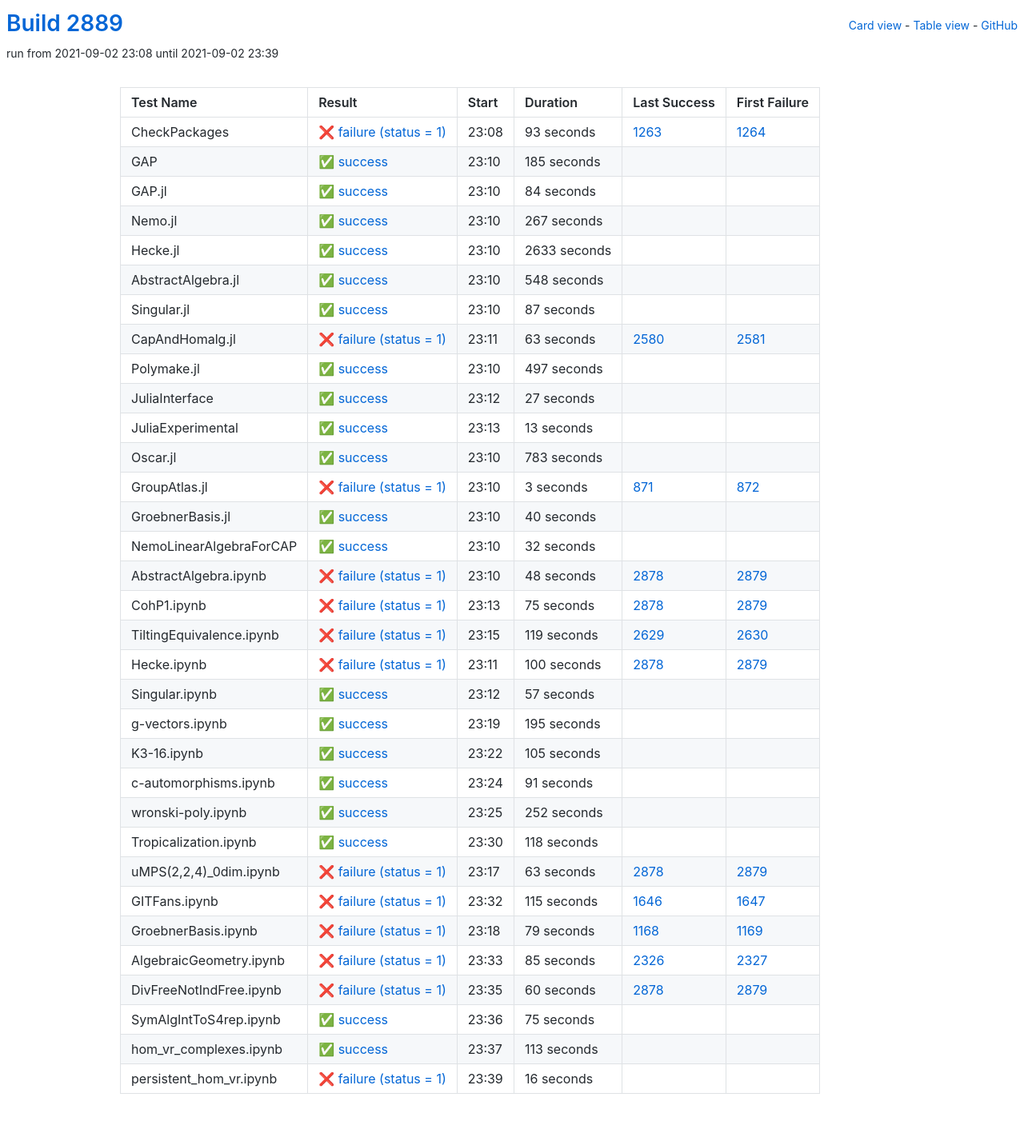
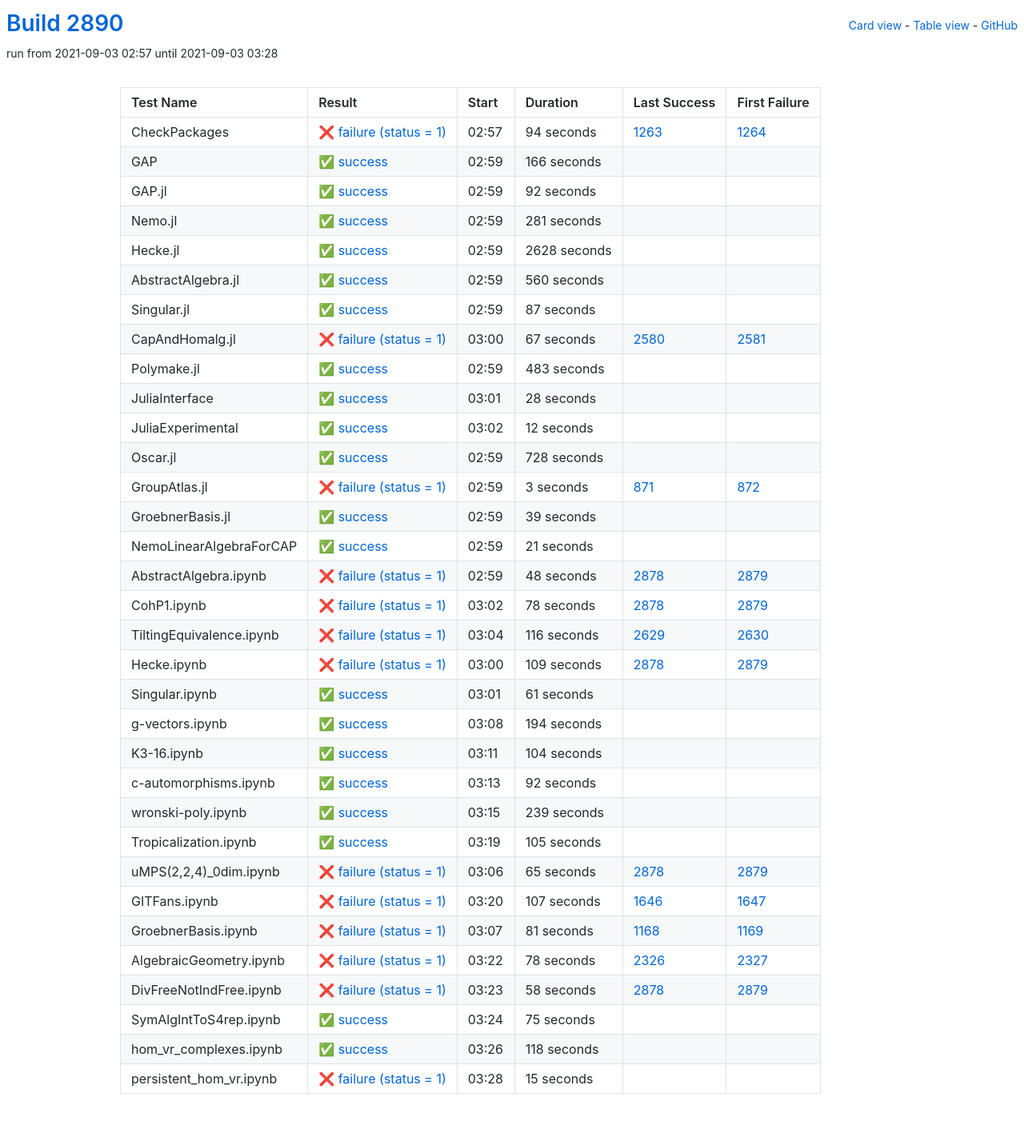
Before and after one commit to oscar-system/oscar-ci-status-stable, a Jekyll site: the page built from table.html, in a window 1280 px wide. Shown: the whole page at 80% size. Built offline with Jekyll 4.4.1, drawn with Linux system fonts in a browser that asks for light colours.

Commit message:
Build #2890

```diff
--- a/_data/ci.yml
+++ b/_data/ci.yml
@@ -1,6 +1,6 @@
 ---
-build: 2889
-build_url: https://oscarci.mathematik.uni-kl.de/job/oscar-stable/2889/
+build: 2890
+build_url: https://oscarci.mathematik.uni-kl.de/job/oscar-stable/2890/
 job: oscar-stable
 organization: oscar-system
 repo: oscar-ci-status-stable
@@ -8,80 +8,80 @@ repourl: https://github.com/oscar-system/oscar-ci-status-stable
 tests:
 - name: CheckPackages
   id: checkpackages
-  log: https://oscarci.mathematik.uni-kl.de/job/oscar-stable/2889/artifact/logs/build-2889/CheckPackages.log
-  start: 2021-09-02 23:08
+  log: https://oscarci.mathematik.uni-kl.de/job/oscar-stable/2890/artifact/logs/build-2890/CheckPackages.log
+  start: 2021-09-03 02:57
   success: false
   exitcode: 1
   status: failure
-  duration: 93
+  duration: 94
   last_success: 1263
   last_success_url: https://oscarci.mathematik.uni-kl.de/job/oscar-stable/1263/
   first_failure: 1264
   first_failure_url: https://oscarci.mathematik.uni-kl.de/job/oscar-stable/1264/
 - name: GAP
   id: gap
-  log: https://oscarci.mathematik.uni-kl.de/job/oscar-stable/2889/artifact/logs/build-2889/GAP.log
-  start: 2021-09-02 23:10
+  log: https://oscarci.mathematik.uni-kl.de/job/oscar-stable/2890/artifact/logs/build-2890/GAP.log
+  start: 2021-09-03 02:59
   success: true
   exitcode: 0
   status: success
-  duration: 185
+  duration: 166
   last_success: false
   last_success_url:
   first_failure: false
   first_failure_url:
 - name: GAP.jl
   id: gap-jl
-  log: https://oscarci.mathematik.uni-kl.de/job/oscar-stable/2889/artifact/logs/build-2889/GAP.jl.log
-  start: 2021-09-02 23:10
+  log: https://oscarci.mathematik.uni-kl.de/job/oscar-stable/2890/artifact/logs/build-2890/GAP.jl.log
+  start: 2021-09-03 02:59
   success: true
   exitcode: 0
   status: success
-  duration: 84
+  duration: 92
   last_success: false
   last_success_url:
   first_failure: false
   first_failure_url:
 - name: Nemo.jl
   id: nemo-jl
-  log: https://oscarci.mathematik.uni-kl.de/job/oscar-stable/2889/artifact/logs/build-2889/Nemo.jl.log
-  start: 2021-09-02 23:10
+  log: https://oscarci.mathematik.uni-kl.de/job/oscar-stable/2890/artifact/logs/build-2890/Nemo.jl.log
+  start: 2021-09-03 02:59
   success: true
   exitcode: 0
   status: success
-  duration: 267
+  duration: 281
   last_success: false
   last_success_url:
   first_failure: false
   first_failure_url:
 - name: Hecke.jl
   id: hecke-jl
-  log: https://oscarci.mathematik.uni-kl.de/job/oscar-stable/2889/artifact/logs/build-2889/Hecke.jl.log
-  start: 2021-09-02 23:10
+  log: https://oscarci.mathematik.uni-kl.de/job/oscar-stable/2890/artifact/logs/build-2890/Hecke.jl.log
+  start: 2021-09-03 02:59
   success: true
   exitcode: 0
   status: success
-  duration: 2633
+  duration: 2628
   last_success: false
   last_success_url:
   first_failure: false
   first_failure_url:
 - name: AbstractAlgebra.jl
   id: abstractalgebra-jl
-  log: https://oscarci.mathematik.uni-kl.de/job/oscar-stable/2889/artifact/logs/build-2889/AbstractAlgebra.jl.log
-  start: 2021-09-02 23:10
+  log: https://oscarci.mathematik.uni-kl.de/job/oscar-stable/2890/artifact/logs/build-2890/AbstractAlgebra.jl.log
+  start: 2021-09-03 02:59
   success: true
   exitcode: 0
   status: success
-  duration: 548
+  duration: 560
   last_success: false
   last_success_url:
   first_failure: false
   first_failure_url:
 - name: Singular.jl
   id: singular-jl
-  log: https://oscarci.mathematik.uni-kl.de/job/oscar-stable/2889/artifact/logs/build-2889/Singular.jl.log
-  start: 2021-09-02 23:10
+  log: https://oscarci.mathematik.uni-kl.de/job/oscar-stable/2890/artifact/logs/build-2890/Singular.jl.log
+  start: 2021-09-03 02:59
   success: true
   exitcode: 0
   status: success
@@ -92,68 +92,68 @@ tests:
   first_failure_url:
 - name: CapAndHomalg.jl
   id: capandhomalg-jl
-  log: https://oscarci.mathematik.uni-kl.de/job/oscar-stable/2889/artifact/logs/build-2889/CapAndHomalg.jl.log
-  start: 2021-09-02 23:11
+  log: https://oscarci.mathematik.uni-kl.de/job/oscar-stable/2890/artifact/logs/build-2890/CapAndHomalg.jl.log
+  start: 2021-09-03 03:00
   success: false
   exitcode: 1
   status: failure
-  duration: 63
+  duration: 67
   last_success: 2580
   last_success_url: https://oscarci.mathematik.uni-kl.de/job/oscar-stable/2580/
   first_failure: 2581
   first_failure_url: https://oscarci.mathematik.uni-kl.de/job/oscar-stable/2581/
 - name: Polymake.jl
   id: polymake-jl
-  log: https://oscarci.mathematik.uni-kl.de/job/oscar-stable/2889/artifact/logs/build-2889/Polymake.jl.log
-  start: 2021-09-02 23:10
+  log: https://oscarci.mathematik.uni-kl.de/job/oscar-stable/2890/artifact/logs/build-2890/Polymake.jl.log
+  start: 2021-09-03 02:59
   success: true
   exitcode: 0
   status: success
-  duration: 497
+  duration: 483
   last_success: false
   last_success_url:
   first_failure: false
   first_failure_url:
 - name: JuliaInterface
   id: juliainterface
-  log: https://oscarci.mathematik.uni-kl.de/job/oscar-stable/2889/artifact/logs/build-2889/JuliaInterface.log
-  start: 2021-09-02 23:12
+  log: https://oscarci.mathematik.uni-kl.de/job/oscar-stable/2890/artifact/logs/build-2890/JuliaInterface.log
+  start: 2021-09-03 03:01
   success: true
   exitcode: 0
   status: success
-  duration: 27
+  duration: 28
   last_success: false
   last_success_url:
   first_failure: false
   first_failure_url:
 - name: JuliaExperimental
   id: juliaexperimental
-  log: https://oscarci.mathematik.uni-kl.de/job/oscar-stable/2889/artifact/logs/build-2889/JuliaExperimental.log
-  start: 2021-09-02 23:13
+  log: https://oscarci.mathematik.uni-kl.de/job/oscar-stable/2890/artifact/logs/build-2890/JuliaExperimental.log
+  start: 2021-09-03 03:02
   success: true
   exitcode: 0
   status: success
-  duration: 13
+  duration: 12
   last_success: false
   last_success_url:
   first_failure: false
   first_failure_url:
 - name: Oscar.jl
   id: oscar-jl
-  log: https://oscarci.mathematik.uni-kl.de/job/oscar-stable/2889/artifact/logs/build-2889/Oscar.jl.log
-  start: 2021-09-02 23:10
+  log: https://oscarci.mathematik.uni-kl.de/job/oscar-stable/2890/artifact/logs/build-2890/Oscar.jl.log
+  start: 2021-09-03 02:59
   success: true
   exitcode: 0
   status: success
-  duration: 783
+  duration: 728
   last_success: false
   last_success_url:
   first_failure: false
   first_failure_url:
 - name: GroupAtlas.jl
   id: groupatlas-jl
-  log: https://oscarci.mathematik.uni-kl.de/job/oscar-stable/2889/artifact/logs/build-2889/GroupAtlas.jl.log
-  start: 2021-09-02 23:10
+  log: https://oscarci.mathematik.uni-kl.de/job/oscar-stable/2890/artifact/logs/build-2890/GroupAtlas.jl.log
+  start: 2021-09-03 02:59
   success: false
   exitcode: 1
   status: failure
@@ -164,32 +164,32 @@ tests:
   first_failure_url: https://oscarci.mathematik.uni-kl.de/job/oscar-stable/872/
 - name: GroebnerBasis.jl
   id: groebnerbasis-jl
-  log: https://oscarci.mathematik.uni-kl.de/job/oscar-stable/2889/artifact/logs/build-2889/GroebnerBasis.jl.log
-  start: 2021-09-02 23:10
+  log: https://oscarci.mathematik.uni-kl.de/job/oscar-stable/2890/artifact/logs/build-2890/GroebnerBasis.jl.log
+  start: 2021-09-03 02:59
   success: true
   exitcode: 0
   status: success
-  duration: 40
+  duration: 39
   last_success: false
   last_success_url:
   first_failure: false
   first_failure_url:
 - name: NemoLinearAlgebraForCAP
   id: nemolinearalgebraforcap
-  log: https://oscarci.mathematik.uni-kl.de/job/oscar-stable/2889/artifact/logs/build-2889/NemoLinearAlgebraForCAP.log
-  start: 2021-09-02 23:10
+  log: https://oscarci.mathematik.uni-kl.de/job/oscar-stable/2890/artifact/logs/build-2890/NemoLinearAlgebraForCAP.log
+  start: 2021-09-03 02:59
   success: true
   exitcode: 0
   status: success
-  duration: 32
+  duration: 21
   last_success: false
   last_success_url:
   first_failure: false
   first_failure_url:
 - name: AbstractAlgebra.ipynb
   id: abstractalgebra-ipynb
-  log: https://oscarci.mathematik.uni-kl.de/job/oscar-stable/2889/artifact/logs/build-2889/AbstractAlgebra.ipynb.log
-  start: 2021-09-02 23:10
+  log: https://oscarci.mathematik.uni-kl.de/job/oscar-stable/2890/artifact/logs/build-2890/AbstractAlgebra.ipynb.log
+  start: 2021-09-03 02:59
   success: false
   exitcode: 1
   status: failure
@@ -200,68 +200,104 @@ tests:
   first_failure_url: https://oscarci.mathematik.uni-kl.de/job/oscar-stable/2879/
 - name: CohP1.ipynb
   id: cohp1-ipynb
-  log: https://oscarci.mathematik.uni-kl.de/job/oscar-stable/2889/artifact/logs/build-2889/CohP1.ipynb.log
-  start: 2021-09-02 23:13
+  log: https://oscarci.mathematik.uni-kl.de/job/oscar-stable/2890/artifact/logs/build-2890/CohP1.ipynb.log
+  start: 2021-09-03 03:02
   success: false
   exitcode: 1
   status: failure
-  duration: 75
+  duration: 78
   last_success: 2878
   last_success_url: https://oscarci.mathematik.uni-kl.de/job/oscar-stable/2878/
   first_failure: 2879
   first_failure_url: https://oscarci.mathematik.uni-kl.de/job/oscar-stable/2879/
 - name: TiltingEquivalence.ipynb
   id: tiltingequivalence-ipynb
-  log: https://oscarci.mathematik.uni-kl.de/job/oscar-stable/2889/artifact/logs/build-2889/TiltingEquivalence.ipynb.log
-  start: 2021-09-02 23:15
+  log: https://oscarci.mathematik.uni-kl.de/job/oscar-stable/2890/artifact/logs/build-2890/TiltingEquivalence.ipynb.log
+  start: 2021-09-03 03:04
   success: false
   exitcode: 1
   status: failure
-  duration: 119
+  duration: 116
   last_success: 2629
   last_success_url: https://oscarci.mathematik.uni-kl.de/job/oscar-stable/2629/
   first_failure: 2630
   first_failure_url: https://oscarci.mathematik.uni-kl.de/job/oscar-stable/2630/
 - name: Hecke.ipynb
   id: hecke-ipynb
-  log: https://oscarci.mathematik.uni-kl.de/job/oscar-stable/2889/artifact/logs/build-2889/Hecke.ipynb.log
-  start: 2021-09-02 23:11
+  log: https://oscarci.mathematik.uni-kl.de/job/oscar-stable/2890/artifact/logs/build-2890/Hecke.ipynb.log
+  start: 2021-09-03 03:00
   success: false
   exitcode: 1
   status: failure
-  duration: 100
+  duration: 109
   last_success: 2878
   last_success_url: https://oscarci.mathematik.uni-kl.de/job/oscar-stable/2878/
   first_failure: 2879
   first_failure_url: https://oscarci.mathematik.uni-kl.de/job/oscar-stable/2879/
 - name: Singular.ipynb
   id: singular-ipynb
-  log: https://oscarci.mathematik.uni-kl.de/job/oscar-stable/2889/artifact/logs/build-2889/Singular.ipynb.log
-  start: 2021-09-02 23:12
+  log: https://oscarci.mathematik.uni-kl.de/job/oscar-stable/2890/artifact/logs/build-2890/Singular.ipynb.log
+  start: 2021-09-03 03:01
   success: true
   exitcode: 0
   status: success
-  duration: 57
+  duration: 61
   last_success: false
   last_success_url:
   first_failure: false
   first_failure_url:
 - name: g-vectors.ipynb
   id: g-vectors-ipynb
-  log: https://oscarci.mathematik.uni-kl.de/job/oscar-stable/2889/artifact/logs/build-2889/g-vectors.ipynb.log
-  start: 2021-09-02 23:19
+  log: https://oscarci.mathematik.uni-kl.de/job/oscar-stable/2890/artifact/logs/build-2890/g-vectors.ipynb.log
+  start: 2021-09-03 03:08
   success: true
   exitcode: 0
   status: success
-  duration: 195
+  duration: 194
   last_success: false
   last_success_url:
   first_failure: false
   first_failure_url:
 - name: K3-16.ipynb
   id: k3-16-ipynb
-  log: https://oscarci.mathematik.uni-kl.de/job/oscar-stable/2889/artifact/logs/build-2889/K3-16.ipynb.log
-  start: 2021-09-02 23:22
+  log: https://oscarci.mathematik.uni-kl.de/job/oscar-stable/2890/artifact/logs/build-2890/K3-16.ipynb.log
+  start: 2021-09-03 03:11
+  success: true
+  exitcode: 0
+  status: success
+  duration: 104
+  last_success: false
+  last_success_url:
+  first_failure: false
+  first_failure_url:
+- name: c-automorphisms.ipynb
+  id: c-automorphisms-ipynb
+  log: https://oscarci.mathematik.uni-kl.de/job/oscar-stable/2890/artifact/logs/build-2890/c-automorphisms.ipynb.log
+  start: 2021-09-03 03:13
+  success: true
+  exitcode: 0
+  status: success
+  duration: 92
+  last_success: false
+  last_success_url:
+  first_failure: false
+  first_failure_url:
+- name: wronski-poly.ipynb
+  id: wronski-poly-ipynb
+  log: https://oscarci.mathematik.uni-kl.de/job/oscar-stable/2890/artifact/logs/build-2890/wronski-poly.ipynb.log
+  start: 2021-09-03 03:15
+  success: true
+  exitcode: 0
+  status: success
+  duration: 239
+  last_success: false
+  last_success_url:
+  first_failure: false
+  first_failure_url:
+- name: Tropicalization.ipynb
+  id: tropicalization-ipynb
+  log: https://oscarci.mathematik.uni-kl.de/job/oscar-stable/2890/artifact/logs/build-2890/Tropicalization.ipynb.log
+  start: 2021-09-03 03:19
   success: true
   exitcode: 0
   status: success
@@ -270,106 +306,70 @@ tests:
   last_success_url:
   first_failure: false
   first_failure_url:
-- name: c-automorphisms.ipynb
-  id: c-automorphisms-ipynb
-  log: https://oscarci.mathematik.uni-kl.de/job/oscar-stable/2889/artifact/logs/build-2889/c-automorphisms.ipynb.log
-  start: 2021-09-02 23:24
-  success: true
-  exitcode: 0
-  status: success
-  duration: 91
-  last_success: false
-  last_success_url:
-  first_failure: false
-  first_failure_url:
-- name: wronski-poly.ipynb
-  id: wronski-poly-ipynb
-  log: https://oscarci.mathematik.uni-kl.de/job/oscar-stable/2889/artifact/logs/build-2889/wronski-poly.ipynb.log
-  start: 2021-09-02 23:25
-  success: true
-  exitcode: 0
-  status: success
-  duration: 252
-  last_success: false
-  last_success_url:
-  first_failure: false
-  first_failure_url:
-- name: Tropicalization.ipynb
-  id: tropicalization-ipynb
-  log: https://oscarci.mathematik.uni-kl.de/job/oscar-stable/2889/artifact/logs/build-2889/Tropicalization.ipynb.log
-  start: 2021-09-02 23:30
-  success: true
-  exitcode: 0
-  status: success
-  duration: 118
-  last_success: false
-  last_success_url:
-  first_failure: false
-  first_failure_url:
 - name: uMPS(2,2,4)_0dim.ipynb
   id: umps-2-2-4-0dim-ipynb
-  log: https://oscarci.mathematik.uni-kl.de/job/oscar-stable/2889/artifact/logs/build-2889/uMPS-2-2-4-_0dim.ipynb.log
-  start: 2021-09-02 23:17
+  log: https://oscarci.mathematik.uni-kl.de/job/oscar-stable/2890/artifact/logs/build-2890/uMPS-2-2-4-_0dim.ipynb.log
+  start: 2021-09-03 03:06
   success: false
   exitcode: 1
   status: failure
-  duration: 63
+  duration: 65
   last_success: 2878
   last_success_url: https://oscarci.mathematik.uni-kl.de/job/oscar-stable/2878/
   first_failure: 2879
   first_failure_url: https://oscarci.mathematik.uni-kl.de/job/oscar-stable/2879/
 - name: GITFans.ipynb
   id: gitfans-ipynb
-  log: https://oscarci.mathematik.uni-kl.de/job/oscar-stable/2889/artifact/logs/build-2889/GITFans.ipynb.log
-  start: 2021-09-02 23:32
+  log: https://oscarci.mathematik.uni-kl.de/job/oscar-stable/2890/artifact/logs/build-2890/GITFans.ipynb.log
+  start: 2021-09-03 03:20
   success: false
   exitcode: 1
   status: failure
-  duration: 115
+  duration: 107
   last_success: 1646
   last_success_url: https://oscarci.mathematik.uni-kl.de/job/oscar-stable/1646/
   first_failure: 1647
   first_failure_url: https://oscarci.mathematik.uni-kl.de/job/oscar-stable/1647/
 - name: GroebnerBasis.ipynb
   id: groebnerbasis-ipynb
-  log: https://oscarci.mathematik.uni-kl.de/job/oscar-stable/2889/artifact/logs/build-2889/GroebnerBasis.ipynb.log
-  start: 2021-09-02 23:18
+  log: https://oscarci.mathematik.uni-kl.de/job/oscar-stable/2890/artifact/logs/build-2890/GroebnerBasis.ipynb.log
+  start: 2021-09-03 03:07
   success: false
   exitcode: 1
   status: failure
-  duration: 79
+  duration: 81
   last_success: 1168
   last_success_url: https://oscarci.mathematik.uni-kl.de/job/oscar-stable/1168/
   first_failure: 1169
   first_failure_url: https://oscarci.mathematik.uni-kl.de/job/oscar-stable/1169/
 - name: AlgebraicGeometry.ipynb
   id: algebraicgeometry-ipynb
-  log: https://oscarci.mathematik.uni-kl.de/job/oscar-stable/2889/artifact/logs/build-2889/AlgebraicGeometry.ipynb.log
-  start: 2021-09-02 23:33
+  log: https://oscarci.mathematik.uni-kl.de/job/oscar-stable/2890/artifact/logs/build-2890/AlgebraicGeometry.ipynb.log
+  start: 2021-09-03 03:22
   success: false
   exitcode: 1
   status: failure
-  duration: 85
+  duration: 78
   last_success: 2326
   last_success_url: https://oscarci.mathematik.uni-kl.de/job/oscar-stable/2326/
   first_failure: 2327
   first_failure_url: https://oscarci.mathematik.uni-kl.de/job/oscar-stable/2327/
 - name: DivFreeNotIndFree.ipynb
   id: divfreenotindfree-ipynb
-  log: https://oscarci.mathematik.uni-kl.de/job/oscar-stable/2889/artifact/logs/build-2889/DivFreeNotIndFree.ipynb.log
-  start: 2021-09-02 23:35
+  log: https://oscarci.mathematik.uni-kl.de/job/oscar-stable/2890/artifact/logs/build-2890/DivFreeNotIndFree.ipynb.log
+  start: 2021-09-03 03:23
   success: false
   exitcode: 1
   status: failure
-  duration: 60
+  duration: 58
   last_success: 2878
   last_success_url: https://oscarci.mathematik.uni-kl.de/job/oscar-stable/2878/
   first_failure: 2879
   first_failure_url: https://oscarci.mathematik.uni-kl.de/job/oscar-stable/2879/
 - name: SymAlgIntToS4rep.ipynb
   id: symalginttos4rep-ipynb
-  log: https://oscarci.mathematik.uni-kl.de/job/oscar-stable/2889/artifact/logs/build-2889/SymAlgIntToS4rep.ipynb.log
-  start: 2021-09-02 23:36
+  log: https://oscarci.mathematik.uni-kl.de/job/oscar-stable/2890/artifact/logs/build-2890/SymAlgIntToS4rep.ipynb.log
+  start: 2021-09-03 03:24
   success: true
   exitcode: 0
   status: success
@@ -380,24 +380,24 @@ tests:
   first_failure_url:
 - name: hom_vr_complexes.ipynb
   id: hom-vr-complexes-ipynb
-  log: https://oscarci.mathematik.uni-kl.de/job/oscar-stable/2889/artifact/logs/build-2889/hom_vr_complexes.ipynb.log
-  start: 2021-09-02 23:37
+  log: https://oscarci.mathematik.uni-kl.de/job/oscar-stable/2890/artifact/logs/build-2890/hom_vr_complexes.ipynb.log
+  start: 2021-09-03 03:26
   success: true
   exitcode: 0
   status: success
-  duration: 113
+  duration: 118
   last_success: false
   last_success_url:
   first_failure: false
   first_failure_url:
 - name: persistent_hom_vr.ipynb
   id: persistent-hom-vr-ipynb
-  log: https://oscarci.mathematik.uni-kl.de/job/oscar-stable/2889/artifact/logs/build-2889/persistent_hom_vr.ipynb.log
-  start: 2021-09-02 23:39
+  log: https://oscarci.mathematik.uni-kl.de/job/oscar-stable/2890/artifact/logs/build-2890/persistent_hom_vr.ipynb.log
+  start: 2021-09-03 03:28
   success: false
   exitcode: 1
   status: failure
-  duration: 16
+  duration: 15
   last_success: false
   last_success_url:
   first_failure: false
```
Also changed, not shown: README.md.
